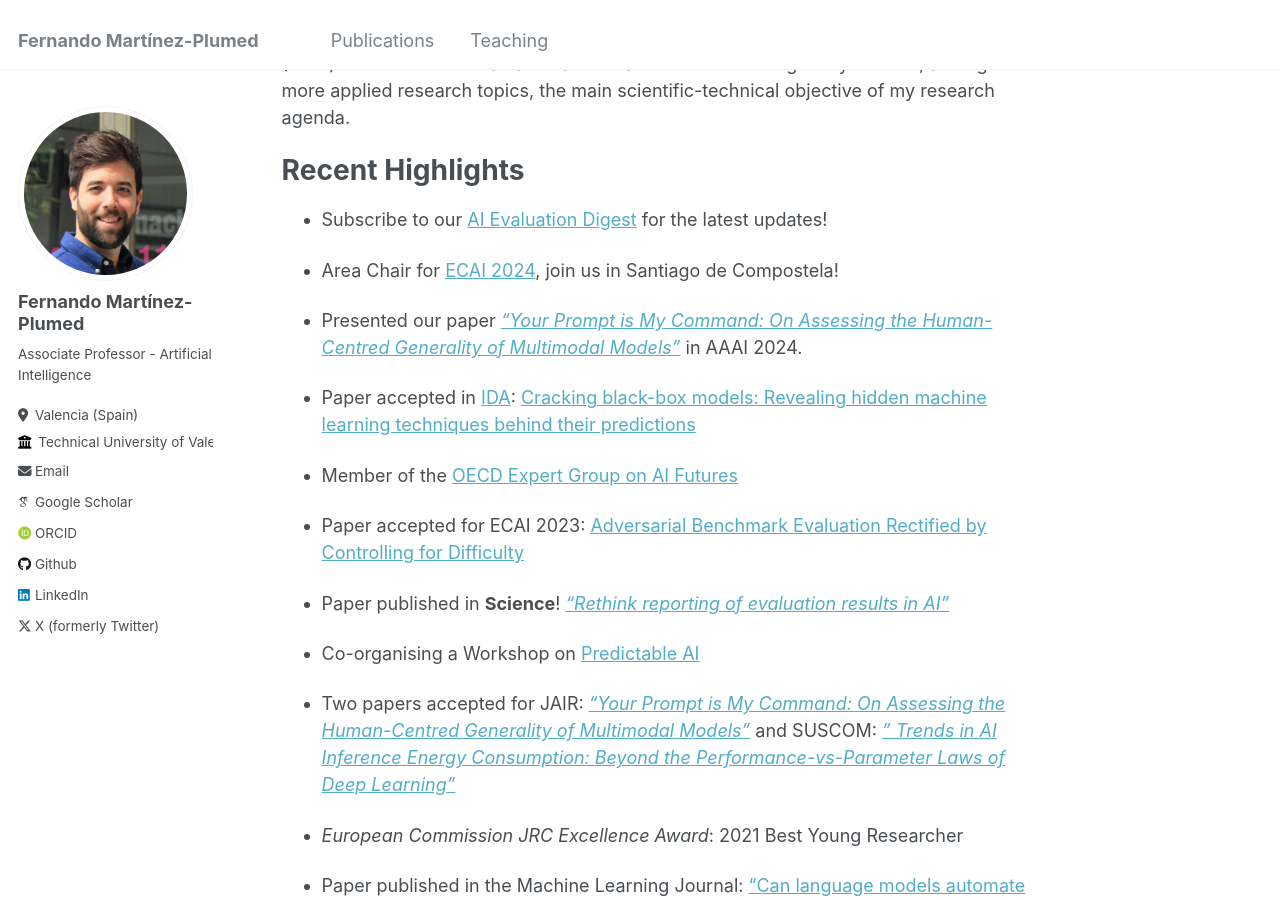
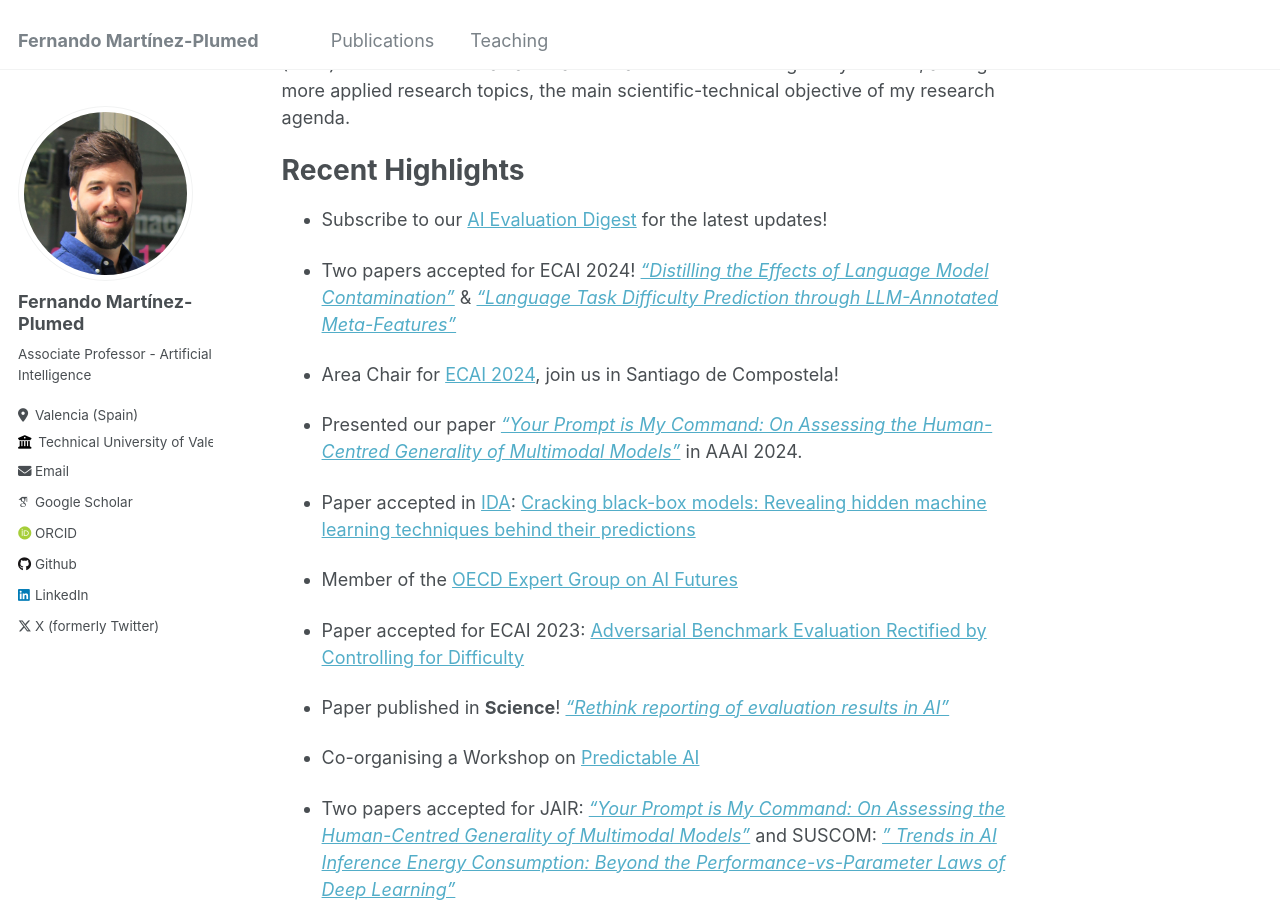
Before and after one commit to nandomp/nandomp.github.io, a Jekyll site: the page built from _pages/about.md, in a window 1280 px wide and 900 px high, scrolled down 313 px. Built offline with Jekyll 4.4.1, drawn with Linux system fonts in a browser that asks for light colours; some web fonts are replaced.

Commit message:
Update about.md

```diff
--- a/_pages/about.md
+++ b/_pages/about.md
@@ -14,6 +14,8 @@ Recent Highlights
 ======
 
 * Subscribe to our [AI Evaluation Digest](https://aievaluation.substack.com/) for the latest updates!
+
+* Two papers accepted for ECAI 2024! [*"Distilling the Effects of Language Model Contamination"*]() & [*"Language Task Difficulty Prediction through LLM-Annotated Meta-Features"*]()
 
 * Area Chair for [ECAI 2024](https://www.ecai2024.eu/),  join us in Santiago de Compostela!
 
```
